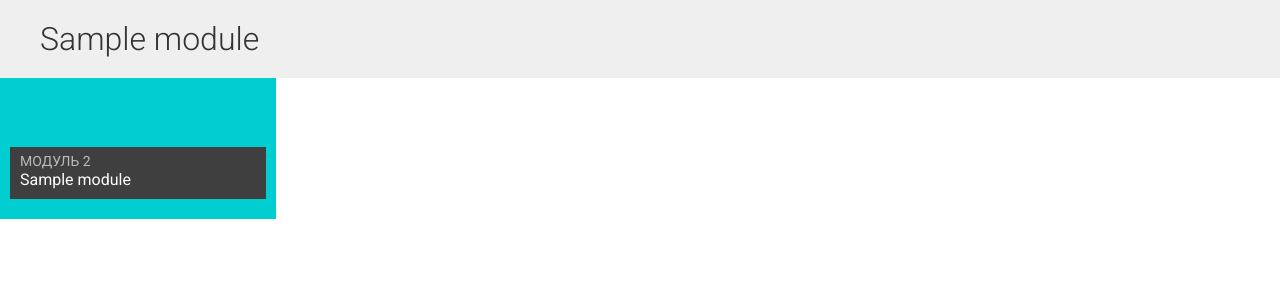
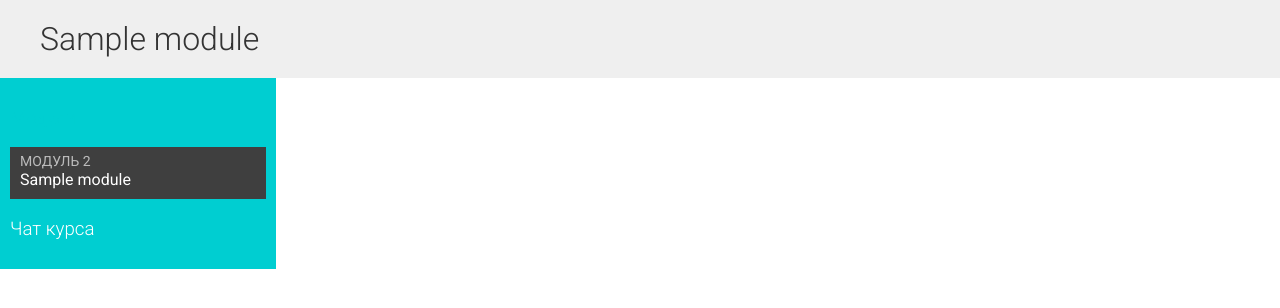
Before and after one commit to saharovartur/code_craft_education, a Django app: page /students/course/1/ in a window 1280 px wide. Shown: the part 64-372 px from the top of the page. Run offline with Django 4.2, Linux system fonts and the light colour scheme; a user stored in the database is signed in; tables that the repository leaves empty hold one stand-in row (values such as "Sample post").

Commit message:
добавил ссылку на чат

```diff
--- a/templates/course-student/detail.html
+++ b/templates/course-student/detail.html
@@ -26,6 +26,11 @@
       {% empty %}
         <li>Модулей пока нет.</li>
       {% endfor %}
+      <h3>
+        <a href="{% url 'chat:course_chat_room' object.id %}">
+          Чат курса
+        </a>
+      </h3>
     </ul>
   </div>
   <div class="module">
```
